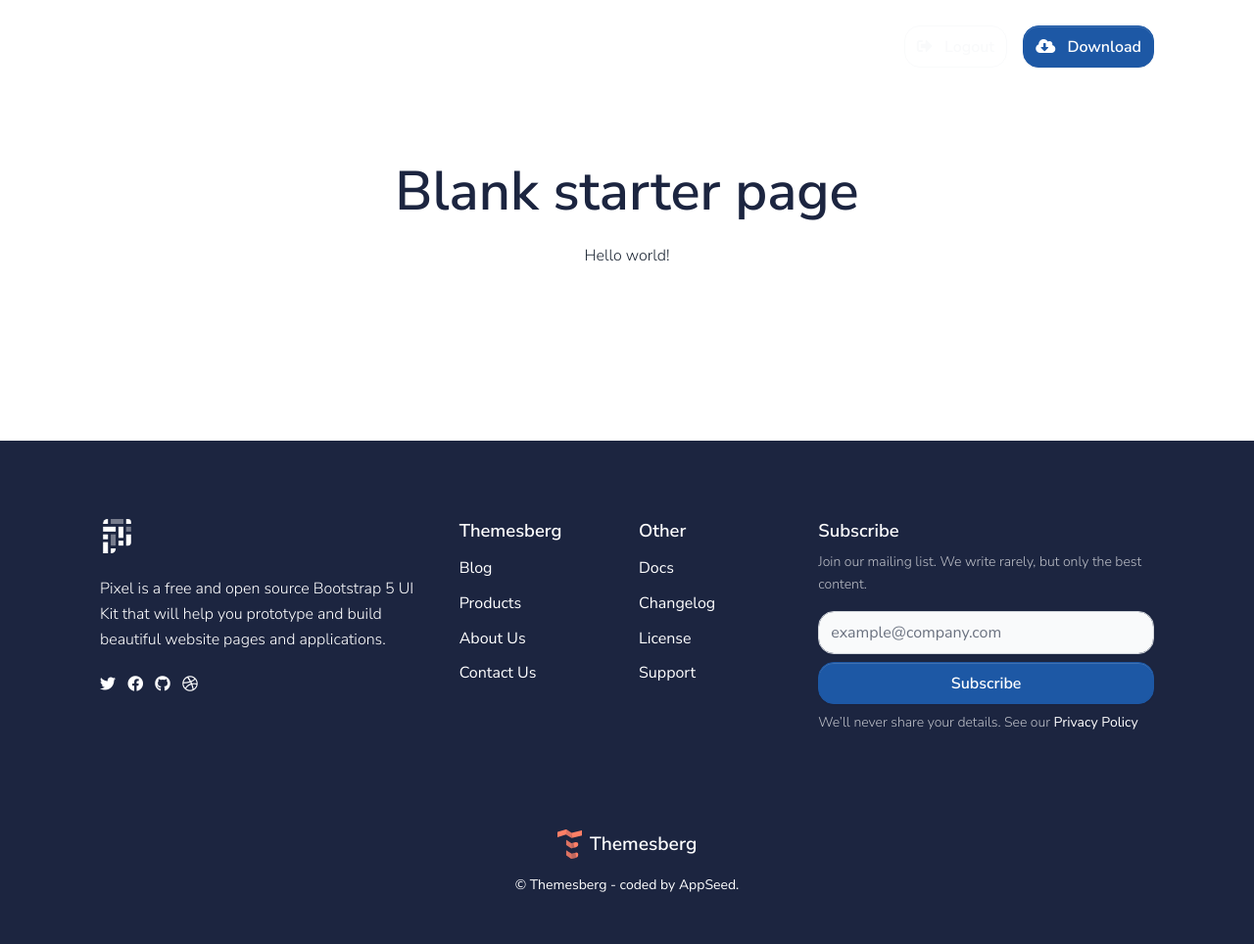
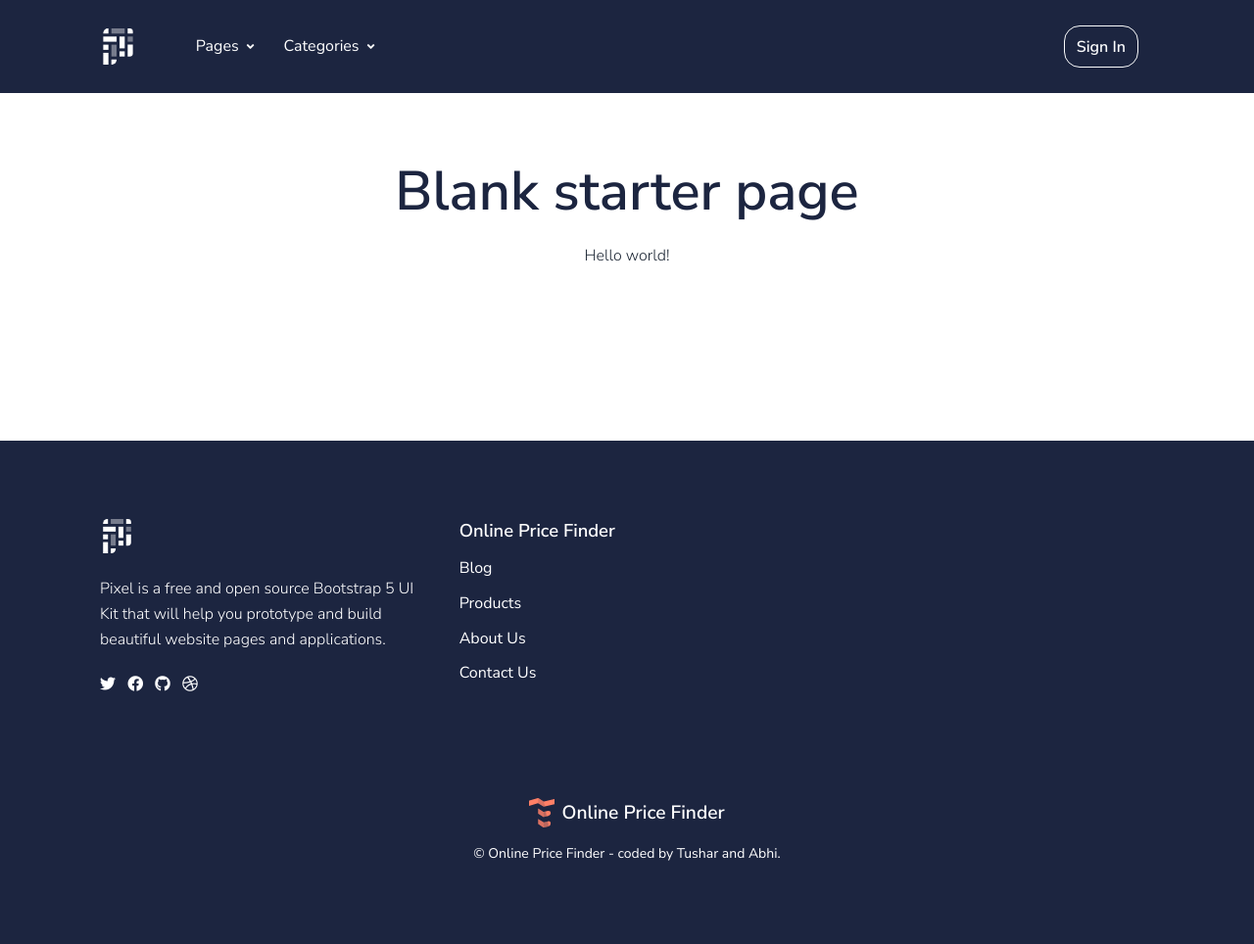
Before and after one commit to TusharDhanai/priceFinder, a Django app: page / in a window 1280 px wide. Shown: the whole page at 98% size. After the commit the page ends 879 px from the top, so only its background shows below. Run offline with Django 3.2, Linux system fonts and the light colour scheme; some libraries are stand-ins or nearby versions.

Commit message:
Create base setup.

```diff
--- a/apps/home/urls.py
+++ b/apps/home/urls.py
@@ -11,6 +11,7 @@ urlpatterns = [
     # The home page
     path('doc/', views.docIndex, name='doc'),
     path('', views.index, name='home'),
+    path('blank/', views.blank, name='blank'),
 
     # Matches any html file
     re_path(r'^.*\.*', views.pages, name='pages'),
--- a/apps/home/views.py
+++ b/apps/home/views.py
@@ -16,12 +16,14 @@ def index(request):
 
 def docIndex(request):
     context = {'segment': 'index'}
-
     html_template = loader.get_template('home/index.html')
     return HttpResponse(html_template.render(context, request))
 
+def blank(request):
+    html_template = loader.get_template('project/blank.html')
+    return HttpResponse(html_template.render({},request))
 
-@login_required(login_url="/login/")
+
 def pages(request):
     context = {}
     # All resource paths end in .html.
--- a/apps/templates/includes/footer.html
+++ b/apps/templates/includes/footer.html
@@ -31,7 +31,7 @@
                     </ul>
                 </div>
                 <div class="col-6 col-md-2 mb-5 mb-lg-0">
-                    <span class="h5">Themesberg</span>
+                    <span class="h5">Online Price Finder</span>
                     <ul class="footer-links mt-2">
                         <li><a target="_blank" href="https://themesberg.com/blog">Blog</a></li>
                         <li><a target="_blank" href="https://themesberg.com/products">Products</a></li>
@@ -39,51 +39,17 @@
                         <li><a target="_blank" href="https://themesberg.com/contact">Contact Us</a></li>
                     </ul>
                 </div>
-                <div class="col-6 col-md-2 mb-5 mb-lg-0">
-                    <span class="h5">Other</span>
-                    <ul class="footer-links mt-2">
-                        <li><a href="https://themesberg.com/docs/bootstrap-5/pixel/getting-started/quick-start/"
-                                target="_blank">Docs</a></li>
-                        <li><a href="https://themesberg.com/docs/pixel-bootstrap/getting-started/changelog"
-                                target="_blank">Changelog</a></li>
-                        <li><a target="_blank" href="https://themesberg.com/licensing">License</a>
-                        </li>
-                        <li><a target="_blank"
-                                href="https://github.com/themesberg/pixel-bootstrap-ui-kit/issues">Support</a></li>
-                    </ul>
-                </div>
-                <div class="col-12 col-md-4 mb-5 mb-lg-0">
-                    <span class="h5">Subscribe</span>
-                    <p class="text-muted font-small mt-2">Join our mailing list. We write rarely, but only the best content.
-                    </p>
-                    <form action="#">
-                        <div class="form-row mb-2">
-                            <div class="col-12">
-                                <label class="h6 fw-normal text-muted d-none" for="exampleInputEmail3">Email address</label>
-                                <input type="email" class="form-control mb-2" placeholder="example@company.com" name="email"
-                                    aria-label="Subscribe form" id="exampleInputEmail3" required>
-                            </div>
-                            <div class="col-12 d-grid">
-                                <button type="submit" class="btn btn-tertiary" data-loading-text="Sending">
-                                    <span>Subscribe</span>
-                                </button>
-                            </div>
-                        </div>
-                    </form>
-                    <p class="text-muted font-small m-0">We’ll never share your details. See our <a class="text-white"
-                            href="#">Privacy Policy</a></p>
-                </div>
             </div>
             <hr class="bg-secondary my-3 my-lg-5">
             <div class="row">
                 <div class="col mb-md-0">
                     <a href="https://themesberg.com" target="_blank" class="d-flex justify-content-center mb-3">
                         <img src="{{ ASSETS_ROOT }}/img/themesberg.svg" height="30" class="me-2" alt="Themesberg Logo">
-                        <p class="text-white fw-bold footer-logo-text m-0">Themesberg</p>
+                        <p class="text-white fw-bold footer-logo-text m-0">Online Price Finder</p>
                     </a>
                     <div class="d-flex text-center justify-content-center align-items-center" role="contentinfo">
                         <p class="fw-normal font-small mb-0">
-                            &copy; Themesberg - coded by AppSeed.
+                            &copy; Online Price Finder - coded by Tushar and Abhi.
                         </p>
                     </div>
                 </div>
--- a/apps/templates/includes/navigation.html
+++ b/apps/templates/includes/navigation.html
@@ -1,6 +1,6 @@
 
     <header class="header-global">
-        <nav id="navbar-main" aria-label="Primary navigation" class="navbar navbar-main navbar-expand-lg navbar-theme-primary headroom navbar-dark">
+        <nav id="navbar-main" aria-label="Primary navigation" class="bg-dark navbar navbar-main navbar-expand-lg navbar-theme-primary headroom navbar-dark">
             <div class="container position-relative">
                 <a class="navbar-brand me-lg-5" href="./index.html">
                     <img class="navbar-brand-dark" src="{{ ASSETS_ROOT }}/img/brand/light.svg" alt="Logo light">
@@ -62,7 +62,7 @@
                         </li>
                         <li class="nav-item dropdown">
                             <a href="#" class="nav-link dropdown-toggle" id="componentsDropdown" aria-expanded="false" data-bs-toggle="dropdown">
-                                Components
+                                Categories
                                 <span class="fas fa-angle-down nav-link-arrow ms-1"></span>
                             </a>
                             <div class="dropdown-menu dropdown-megamenu-md p-0" aria-labelledby="componentsDropdown">
@@ -106,33 +106,16 @@
                                 </div>
                             </div>
                         </li>
-                        <li class="nav-item dropdown">
-                            <a href="#" class="nav-link dropdown-toggle" data-bs-toggle="dropdown" id="supportDropdown" aria-expanded="false">
-                                Support
-                                <span class="fas fa-angle-down nav-link-arrow ms-1"></span>
-                            </a>
-                            <div class="dropdown-menu dropdown-menu-lg" aria-labelledby="supportDropdown">
-                                <div class="col-auto px-0">
-                                    <div class="list-group list-group-flush">
-                                        <a href="https://appseed.us/" target="_blank"
-                                           class="list-group-item list-group-item-action d-flex align-items-center p-0 py-3 px-lg-4">
-                                            <span class="icon icon-sm"><span class="fas fa-microphone-alt"></span></span>
-                                            <div class="ms-4">
-                                                <span class="d-block font-small fw-bold mb-0">Support</span>
-                                                <span class="small">Need help? Ask us!</span>
-                                            </div>
-                                        </a>
-                                    </div>
-                                </div>
-                            </div>
-                        </li>
                     </ul>
                 </div>
                 <div class="d-flex align-items-center">
-                    <a href="{% url 'logout' %}"
-                       class="btn btn-outline-gray-100 d-none d-lg-inline me-md-3"><span class="fas fa-sign-out-alt me-2"></span> Logout</a>
-                    <a href="https://appseed.us/product/pixel-bootstrap/django/"
-                       target="_blank" class="btn btn-tertiary"><i class="fas fa-cloud-download-alt me-2"></i> Download</a>
+                    {% if request.user.is_authenticated %}
+                        <a href="{% url 'logout' %}"
+                        class="btn btn-outline-gray-100 d-none d-lg-inline me-md-3"><span class="fas fa-sign-out-alt me-2"></span> Logout</a>
+                    {% else %}
+                        <a href="{% url 'login' %}"
+                        class="btn btn-outline-gray-100 d-none d-lg-inline me-md-3">Sign In</a>
+                    {% endif %}
                     <button class="navbar-toggler ms-2" type="button" data-bs-toggle="collapse" data-bs-target="#navbar_global" aria-controls="navbar_global" aria-expanded="false" aria-label="Toggle navigation">
                         <span class="navbar-toggler-icon"></span>
                     </button>
--- a/apps/templates/layouts/base.html
+++ b/apps/templates/layouts/base.html
@@ -24,7 +24,7 @@
 
 <!-- Primary Meta Tags -->
 <title>
-    Django Pixel Lite  - {% block title %}{% endblock %} | AppSeed
+    Online Price Finder  - {% block title %}{% endblock %}
 </title>
 
 <meta name="viewport" content="width=device-width, initial-scale=1, shrink-to-fit=no">
--- a/apps/templates/project/index.html
+++ b/apps/templates/project/index.html
@@ -1,6 +1,6 @@
 {% extends "layouts/base.html" %}
 
-{% block title %} Blank Page {% endblock %}
+{% block title %} Home {% endblock %}
 
 <!-- Specific Page CSS goes HERE  -->
 {% block stylesheets %}{% endblock stylesheets %}
```
